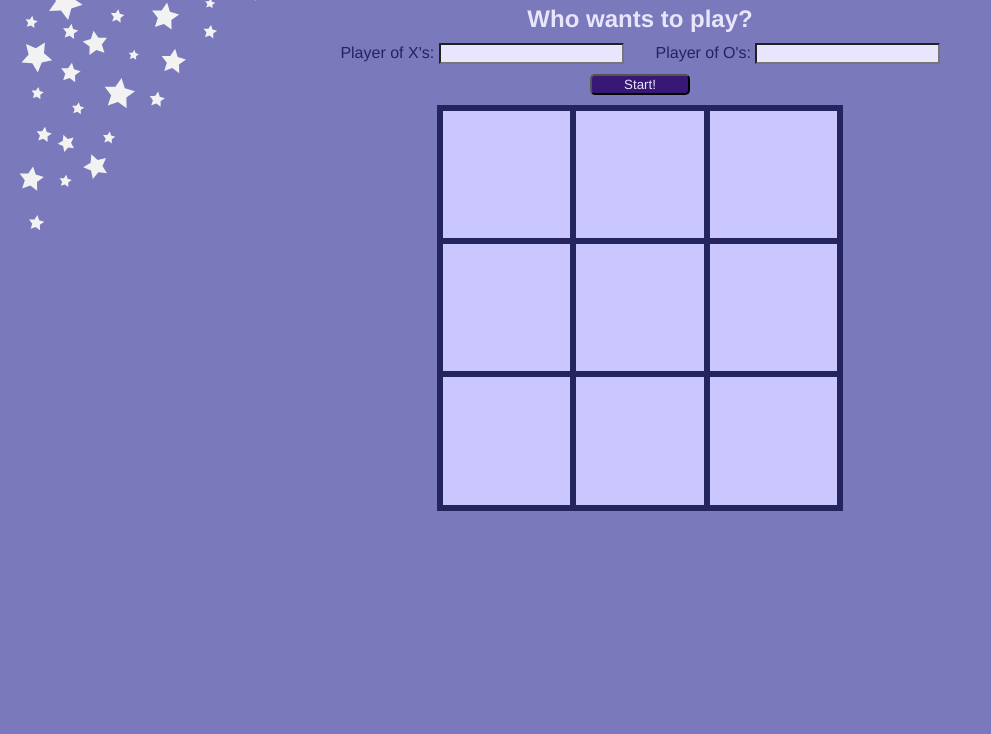
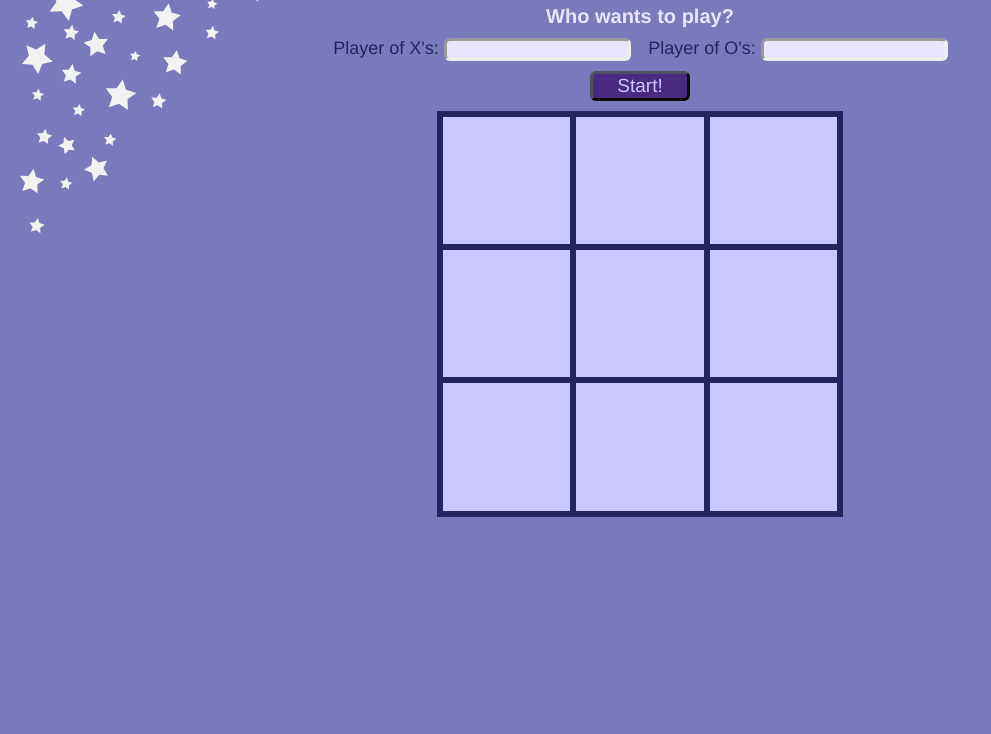
Before and after one commit to MissLiner/tic-tac-toe, a plain HTML site: page index.html in a window 1280 px wide. Shown: the part 66-800 px from the top of the page, without its empty margins (0-991 px from the left). Drawn offline with Linux system fonts and the light colour scheme.

Commit message:
adjust color

```diff
--- a/style.css
+++ b/style.css
@@ -2,10 +2,10 @@
     color:#24245E;
     font-family: helvetica, arial, sans-serif;
     text-align: center;
-
 }
 
 h1 {
+    color:#381874;
     font-size: 28px;
     margin-bottom: 20px;
 }
@@ -17,9 +17,12 @@ body {
 }
 
 button {
-    background-color: #381874;
-    border-radius: 5px;
-    color:#E8E5FC;
+    background-color: #482a80;
+    border: outset;
+    border-color: #51515f;
+    border-radius: 6px;
+    color:#CAC7FE;
+    font-size: 19px;
     margin-bottom: 10px;
     margin-top: 10px;
     margin-left: auto;
@@ -29,6 +32,8 @@ button {
 
 input {
     background-color: #E8E5FC;
+    border: inset;
+    border-radius: 6px;
 }
 
 #gameboard {
@@ -53,14 +58,14 @@ input {
 #game-messages {
     color: #E8E5FC;
     font-weight: bold;
-    font-size: 24px;
+    font-size: 20px;
     margin-bottom: 10px;
     margin-left: auto;
     margin-right: auto;
 }
 
 #player-form {
-    font-size: 16px;
+    font-size: 18px;
     display: grid;
     grid-template-columns: 50% 50%;
     grid-template-rows: auto;
```
